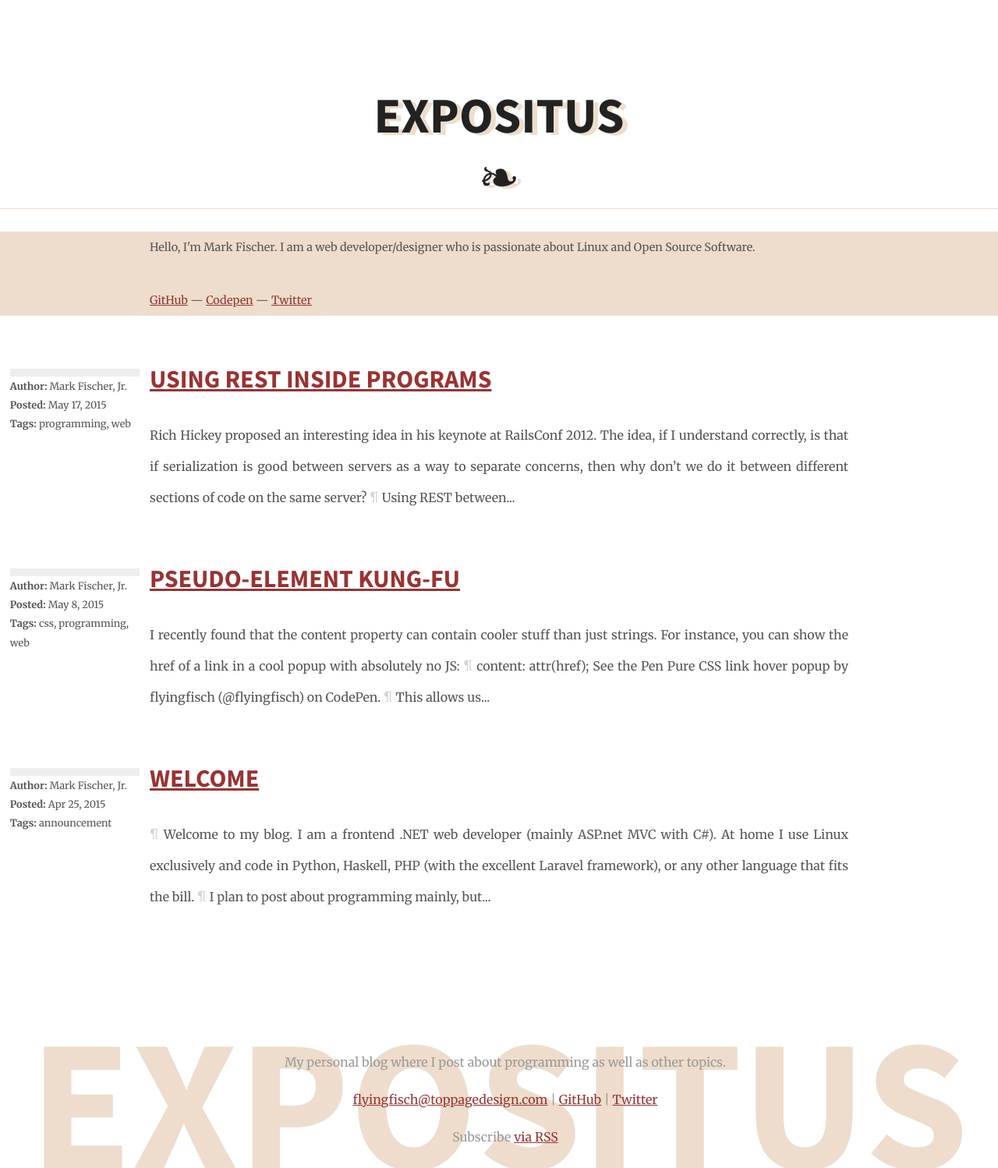
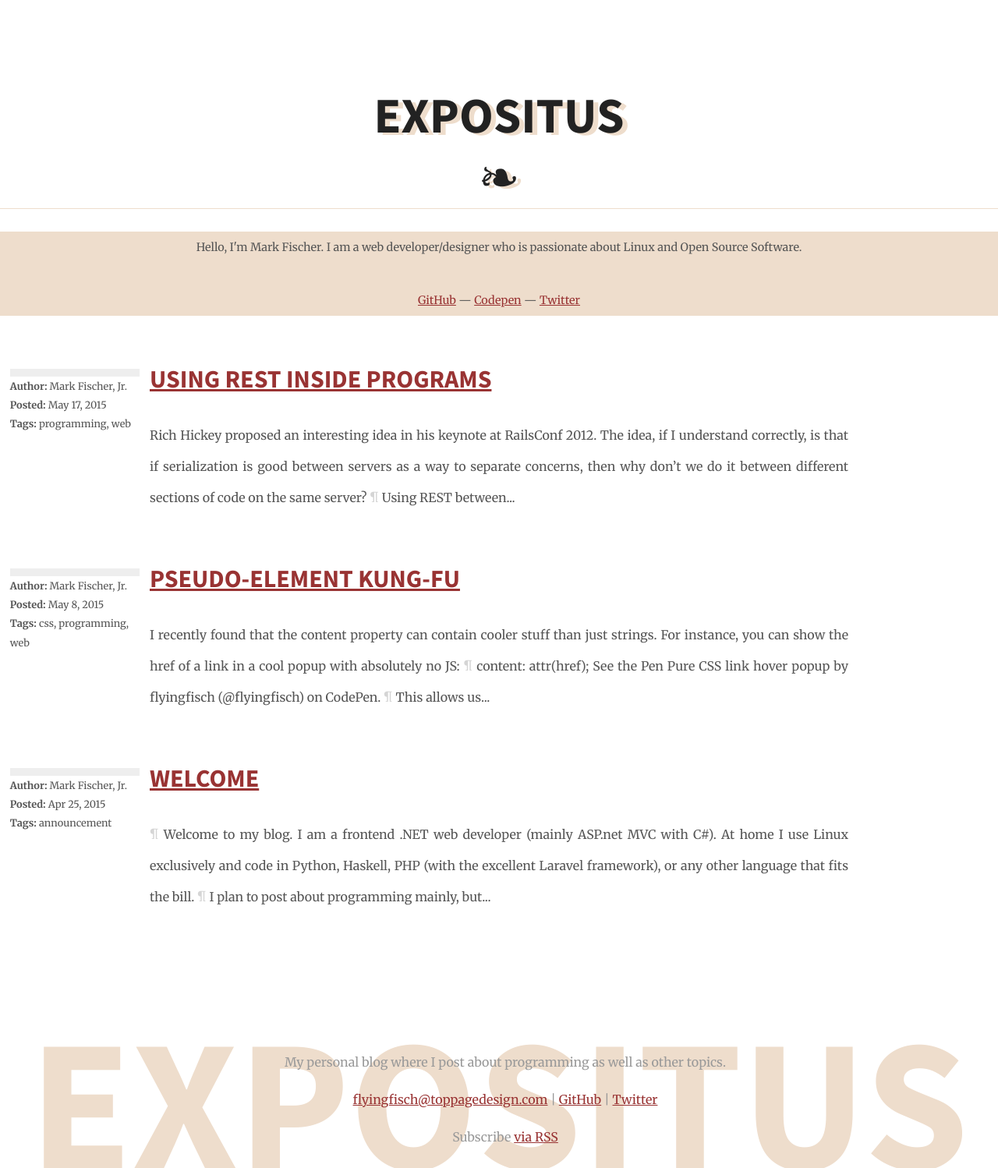
Before and after one commit to flyingfisch/flyingfisch.github.io, a Jekyll site: the page built from index.html, in a window 1280 px wide. Shown: the whole page at 78% size. Built offline with Jekyll 4.4.1, drawn with Linux system fonts in a browser that asks for light colours; the list of posts is cut into pages by our own code.

Commit message:
Update index.html

```diff
--- a/index.html
+++ b/index.html
@@ -3,9 +3,9 @@ layout: default
 ---
 
 <article class="post">
-    <blockquote style="text-align: center;">
-        <p>Hello, I'm Mark Fischer. I am a web developer/designer who is passionate about Linux and Open Source Software.</p>
-        <p><a href="https://github.com/flyingfisch">GitHub</a> &mdash;
+    <blockquote>
+        <p style="text-align: center;">Hello, I'm Mark Fischer. I am a web developer/designer who is passionate about Linux and Open Source Software.</p>
+        <p style="text-align: center;"><a href="https://github.com/flyingfisch">GitHub</a> &mdash;
         <a href="http://codepen.io/flyingfisch/">Codepen</a> &mdash;
         <a href="https://twitter.com/flyingfisch_">Twitter</a></p>
     </blockquote>
```
